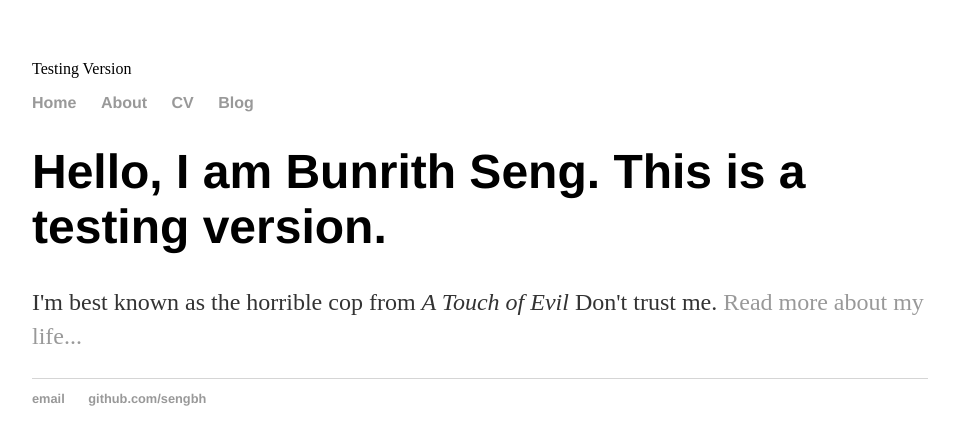
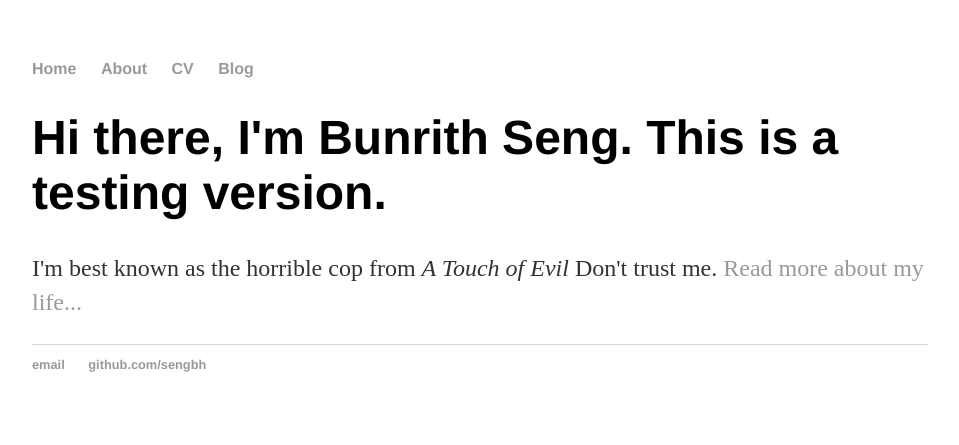
Before and after one commit to sengbh/sengbh.github.io, a Jekyll site: the page built from index.html, in a window 1280 px wide. Shown: the top 445 px of the page, without its empty margins (160-1119 px from the left). Built offline with Jekyll 4.4.1, drawn with Linux system fonts in a browser that asks for light colours.

Commit message:
Update index.html

```diff
--- a/index.html
+++ b/index.html
@@ -1,31 +1,8 @@
-<!DOCTYPE html>
-<html>
-	<head>
-		<title>Bunrith Seng</title>
-		<!-- link to main stylesheet -->
-		<link rel="stylesheet" type="text/css" href="/css/main.css">
-    		<body>Testing Version</body>
-	</head>
-	<body>
-		<nav>
-    		<ul>
-        		<li><a href="/">Home</a></li>
-	        	<li><a href="/about">About</a></li>
-        		<li><a href="/cv">CV</a></li>
-        		<li><a href="/blog">Blog</a></li>
-    		</ul>
-		</nav>
-		<div class="container">
-    		<div class="blurb">
-        		<h1>Hello, I am Bunrith Seng.  This is a testing version.</h1>
-				<p>I'm best known as the horrible cop from <em>A Touch of Evil</em> Don't trust me. <a href="/about">Read more about my life...</a></p>
-    		</div><!-- /.blurb -->
-		</div><!-- /.container -->
-		<footer>
-    		<ul>
-        		<li><a href="mailto:seng4510@gmail.com">email</a></li>
-        		<li><a href="https://github.com/sengbh">github.com/sengbh</a></li>
-			</ul>
-		</footer>
-	</body>
-</html>
+---
+layout: default
+title: Bunrith Seng
+---
+<div class="blurb">
+	<h1>Hi there, I'm Bunrith Seng.  This is a testing version.</h1>
+	<p>I'm best known as the horrible cop from <em>A Touch of Evil</em> Don't trust me. <a href="/about">Read more about my life...</a></p>
+</div><!-- /.blurb -->
```
